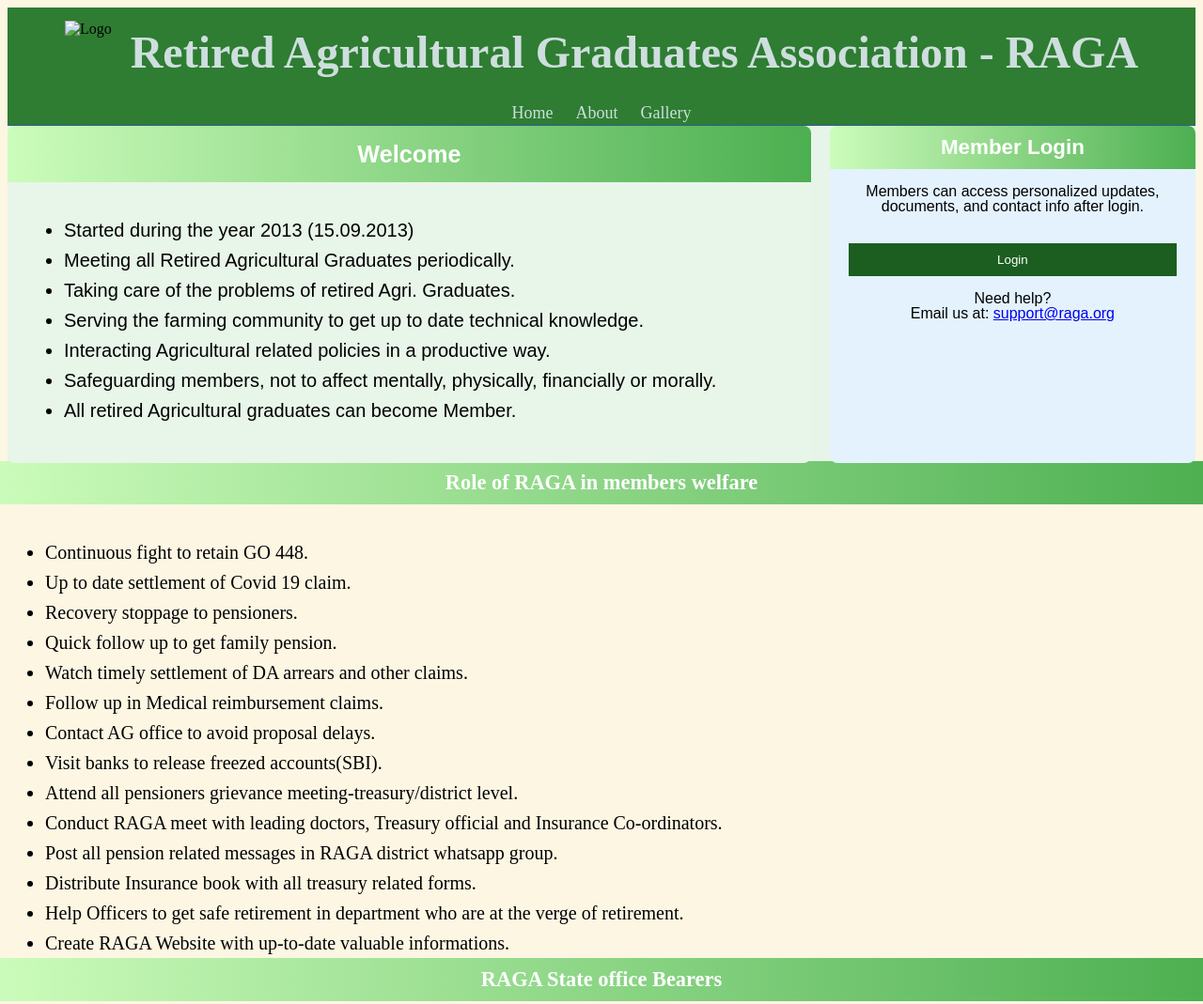
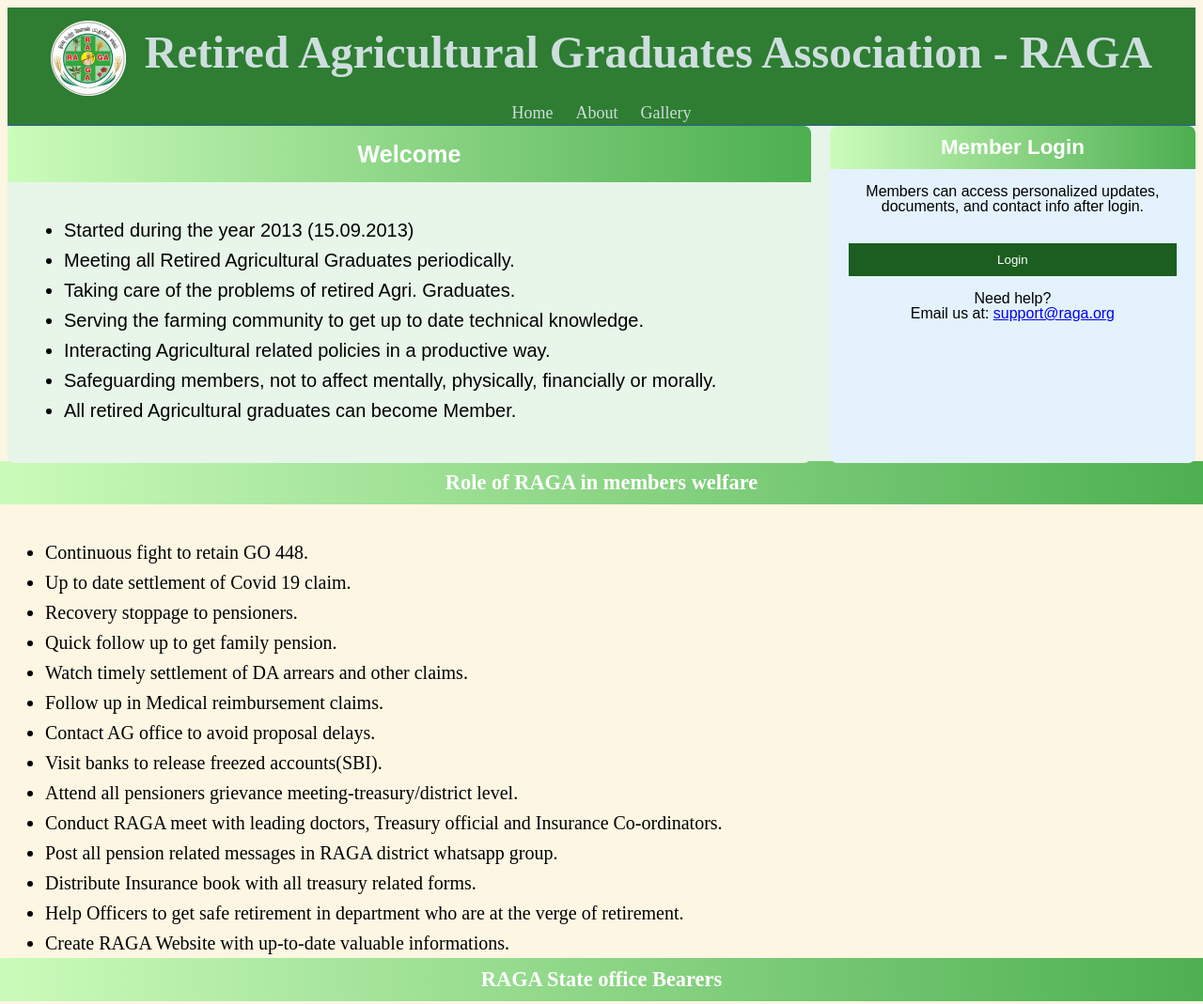
Before and after one commit to kgopinathm/raga_site, a plain HTML site: page ab.html in a window 1280 px wide. Shown: the top 1069 px of the page at 94% size. Drawn offline with Linux system fonts and the light colour scheme.

Commit message:
Update ab.html

```diff
--- a/ab.html
+++ b/ab.html
@@ -250,7 +250,7 @@
 <body>
 <header>
   <div class="row">
-    <img src="logo1.jpg" alt="Logo" />
+    <img src="logo1.png" alt="Logo" />
     <h1>Retired Agricultural Graduates Association - RAGA</h1>
   </div>
   <nav>
```
